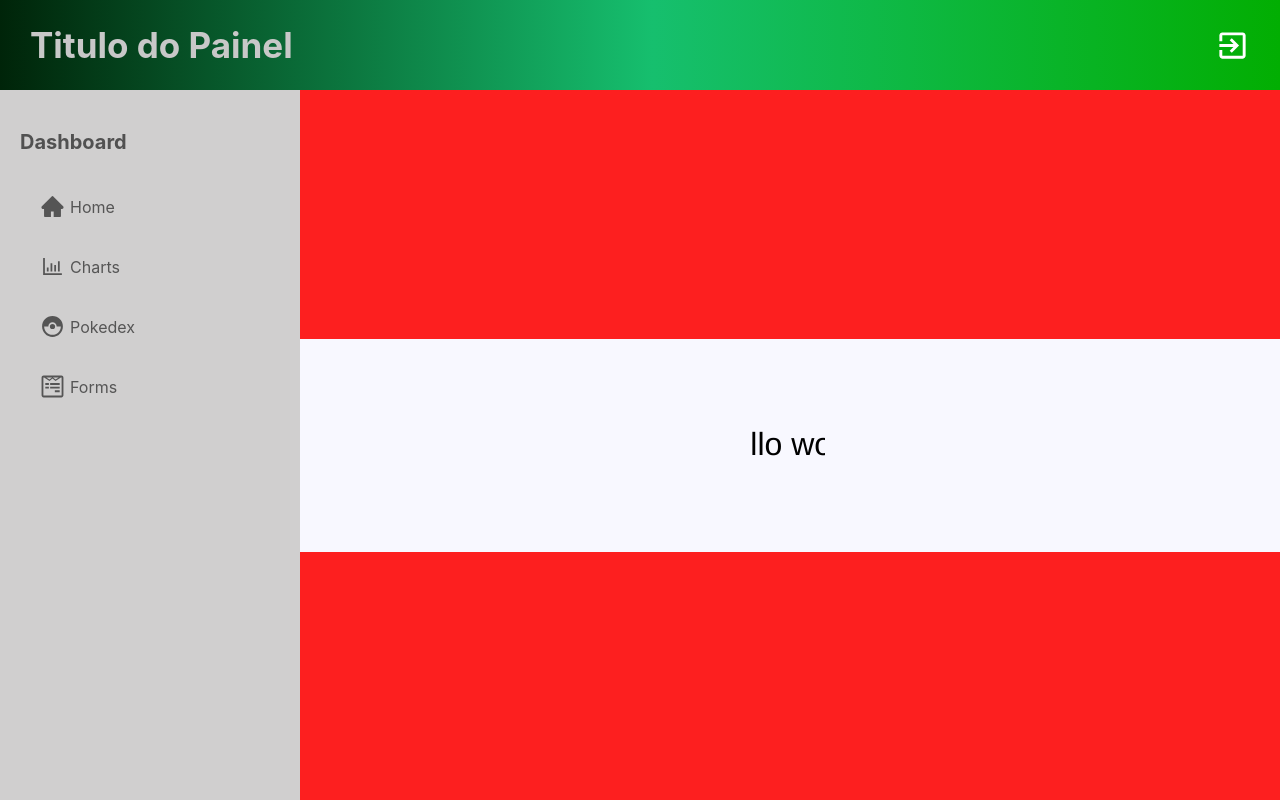
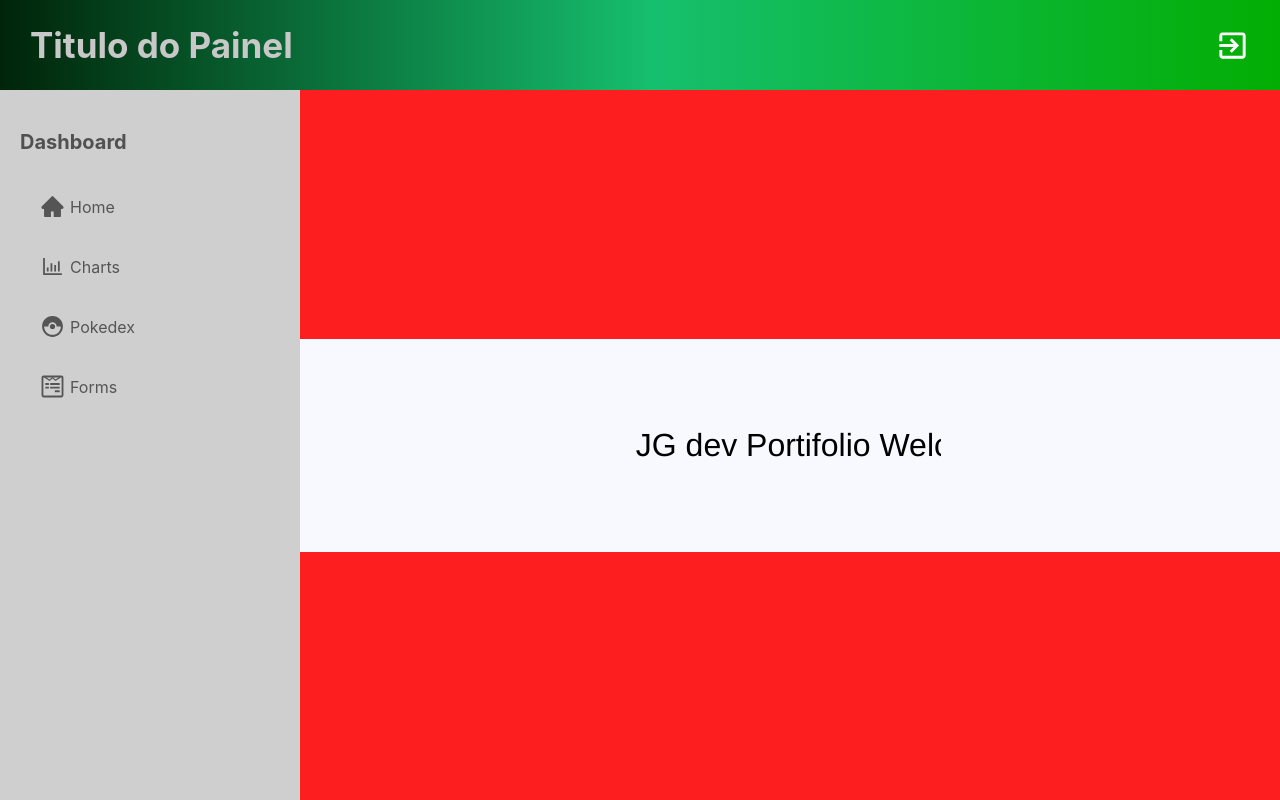
Before and after one commit to jgcarlosfranca/painel-template-generic, a React (Create React App) app: page / in a window 1280 px wide. Built offline with nearby package versions, Linux system fonts and the light colour scheme.

Commit message:
fixing timing

```diff
--- a/src/Pages/Home/index.jsx
+++ b/src/Pages/Home/index.jsx
@@ -9,7 +9,7 @@ export default function Forms() {
       </div>
       <div className="conteiner_ghost_white">
         <div className="animated_digitation">
-          Hello world
+          JG dev Portifolio Welcome!!!!
         </div>
       </div>
       <div className="conteiner_glass_effect">
--- a/src/Pages/Home/styles.css
+++ b/src/Pages/Home/styles.css
@@ -26,7 +26,6 @@
 .conteiner_ghost_white {
     width: 100%;
     display: flex;
-    flex-direction: row;
     justify-content: center;
     align-items: center;
     height: 30%;
@@ -34,14 +33,10 @@
 }
 
 .animated_digitation {
-    width: 100%;
+    width: 22ch;
     display: flex;
-    flex-direction: row;
-    justify-content: center;
-    align-items: center;
-    height: 30%;
     background-color: ghostwhite;
-    animation: typing 5s steps(40) infinite, blink .5s step-end infinite alternate;
+    animation: typing 7s steps(50) infinite, blink .5s step-end infinite alternate;
     white-space: nowrap;
     overflow: hidden;
     border-right: 3px solid;
```
